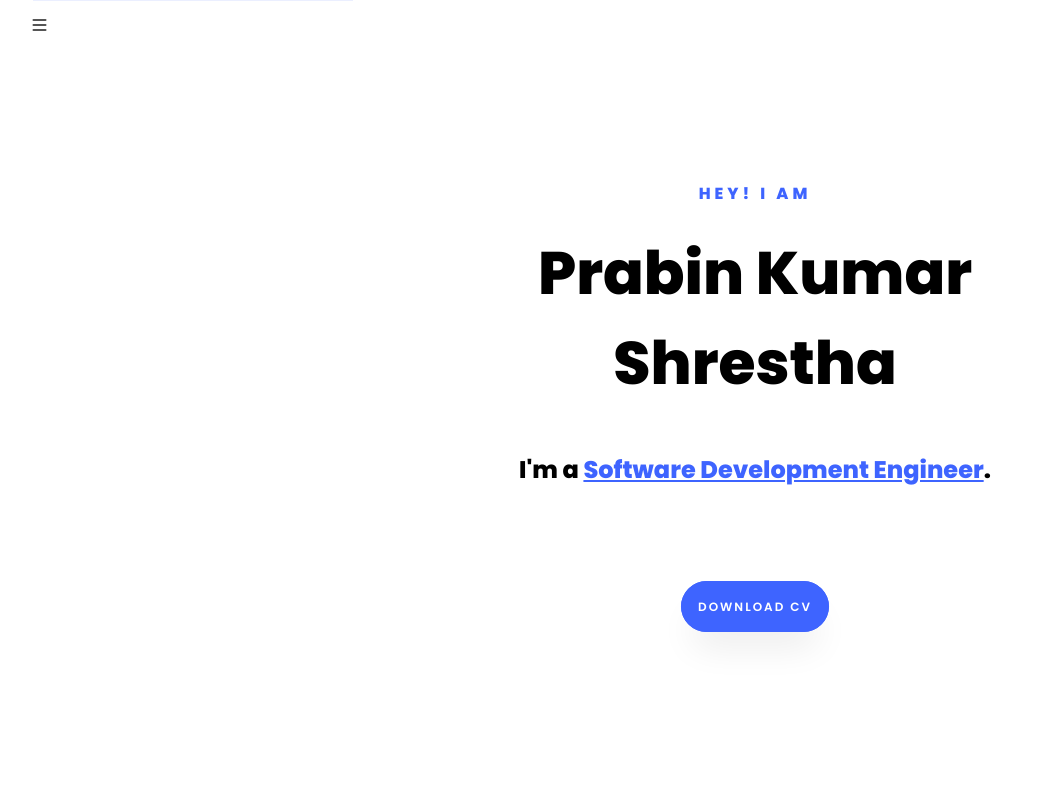
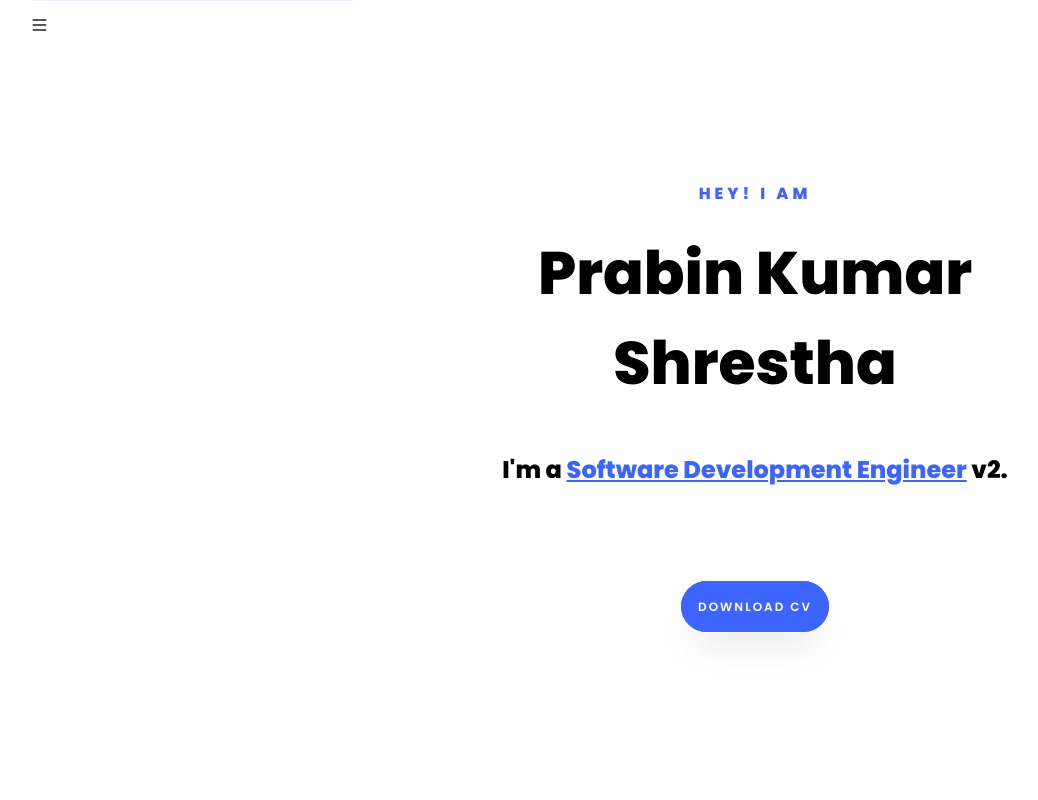
Before and after one commit to prabinKshrestha/pks-portfolio, an Angular app: page / in a window 1280 px wide. Shown: the top 800 px of the page, without its empty margins (57-1095 px from the left). Built offline with nearby package versions, Linux system fonts and the light colour scheme.

Commit message:
Update welcome.component.html

```diff
--- a/projects/pks-site-client/src/app/components/welcomes/welcome.component.html
+++ b/projects/pks-site-client/src/app/components/welcomes/welcome.component.html
@@ -1,7 +1,7 @@
 <div class="pks-welcome">
     <h4>Hey! I am</h4>
     <h1>Prabin Kumar Shrestha</h1>
-    <h2>I'm a <span>Software Development Engineer</span>.</h2>
+    <h2>I'm a <span>Software Development Engineer</span> v2.</h2>
     <p>
         <a href="assets/documents/Prabin_Kumar_Shrestha_CV.pdf" target="_blank" class="download-cv btn" title="Download CV of Prabin Kumar Shrestha">
             Download CV
```
